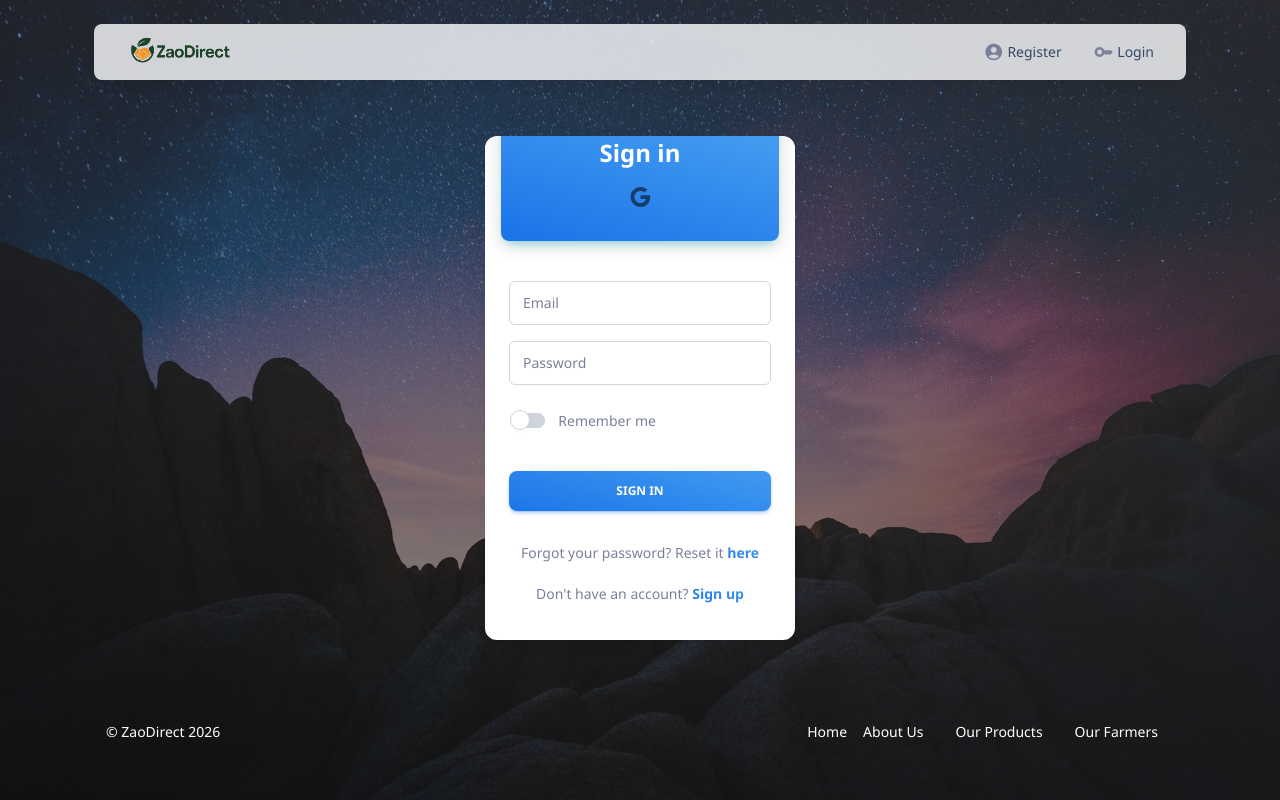
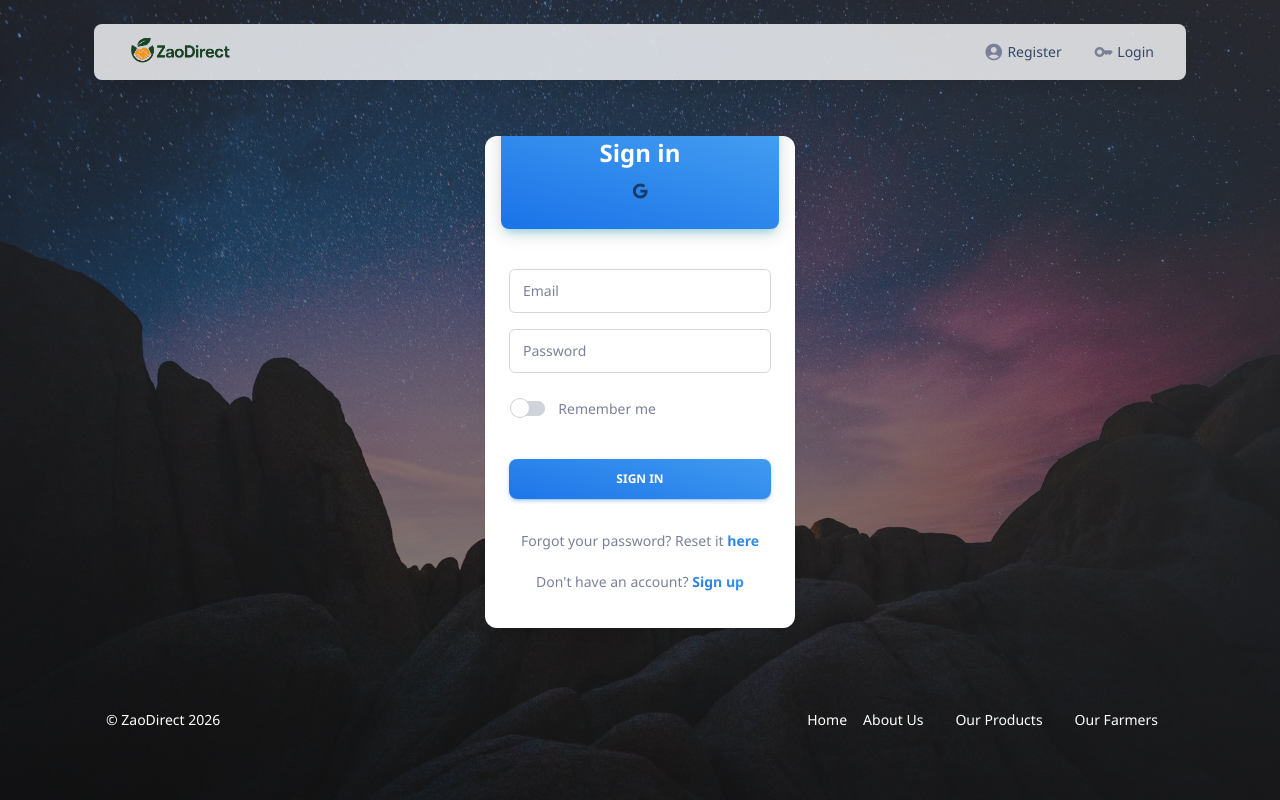
Before and after one commit to melcreates/ZaoDirect-2.0, a React (Create React App) app in the folder frontend/: page /auth/login in a window 1280 px wide. Built offline with nearby package versions, Linux system fonts and the light colour scheme; no server answers.

Commit message:
Refine auth UI: icon-only Google sign-in and bottom Google option on register

```diff
--- a/frontend/src/auth/login/index.js
+++ b/frontend/src/auth/login/index.js
@@ -30,7 +30,6 @@ function Login() {
   const [credentialsErros, setCredentialsError] = useState(null);
   const [rememberMe, setRememberMe] = useState(false);
   const [googleError, setGoogleError] = useState("");
-  const [googleReady, setGoogleReady] = useState(false);
 
   const [inputs, setInputs] = useState({
     email: "",
@@ -61,7 +60,6 @@ function Login() {
           }
         },
       });
-      setGoogleReady(true);
       const target = document.getElementById("google-signin-login");
       if (target) {
         target.innerHTML = "";
@@ -170,8 +168,8 @@ function Login() {
             Sign in
           </MDTypography>
           <MDBox mt={1} mb={1} display="flex" justifyContent="center" alignItems="center" gap={1}>
-            <IconButton onClick={handleGoogleClick} sx={{ color: "white" }} aria-label="Sign in with Google">
-              <GoogleIcon />
+            <IconButton size="small" onClick={handleGoogleClick} sx={{ color: "white" }} aria-label="Sign in with Google">
+              <GoogleIcon sx={{ fontSize: 18 }} />
             </IconButton>
             <div id="google-signin-login" style={{ display: "none" }} />
           </MDBox>
--- a/frontend/src/auth/register/index.js
+++ b/frontend/src/auth/register/index.js
@@ -27,7 +27,6 @@ import { InputLabel } from "@mui/material";
 function Register() {
   const authContext = useContext(AuthContext);
   const [googleError, setGoogleError] = useState("");
-  const [googleReady, setGoogleReady] = useState(false);
 
   const [inputs, setInputs] = useState({
     name: "",
@@ -127,7 +126,6 @@ function Register() {
           }
         },
       });
-      setGoogleReady(true);
       const target = document.getElementById("google-signup-register");
       if (target) {
         target.innerHTML = "";
@@ -305,8 +303,8 @@ function Register() {
               </MDTypography>
             </MDBox>
             <MDBox mb={2} display="flex" justifyContent="center" alignItems="center" gap={1}>
-              <IconButton onClick={handleGoogleClick} color="info" aria-label="Sign up with Google">
-                <GoogleIcon />
+              <IconButton size="small" onClick={handleGoogleClick} color="info" aria-label="Sign up with Google">
+                <GoogleIcon sx={{ fontSize: 18 }} />
               </IconButton>
               <div id="google-signup-register" style={{ display: "none" }} />
             </MDBox>
```
